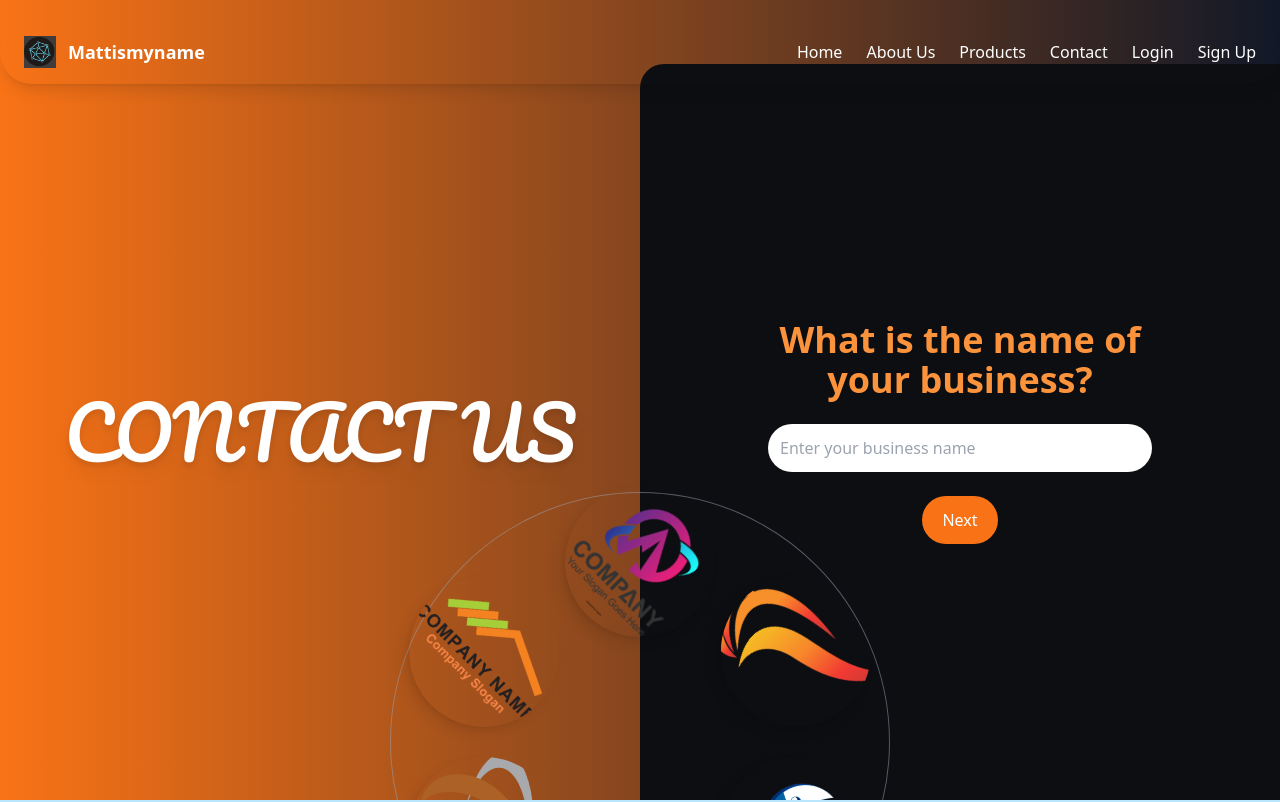
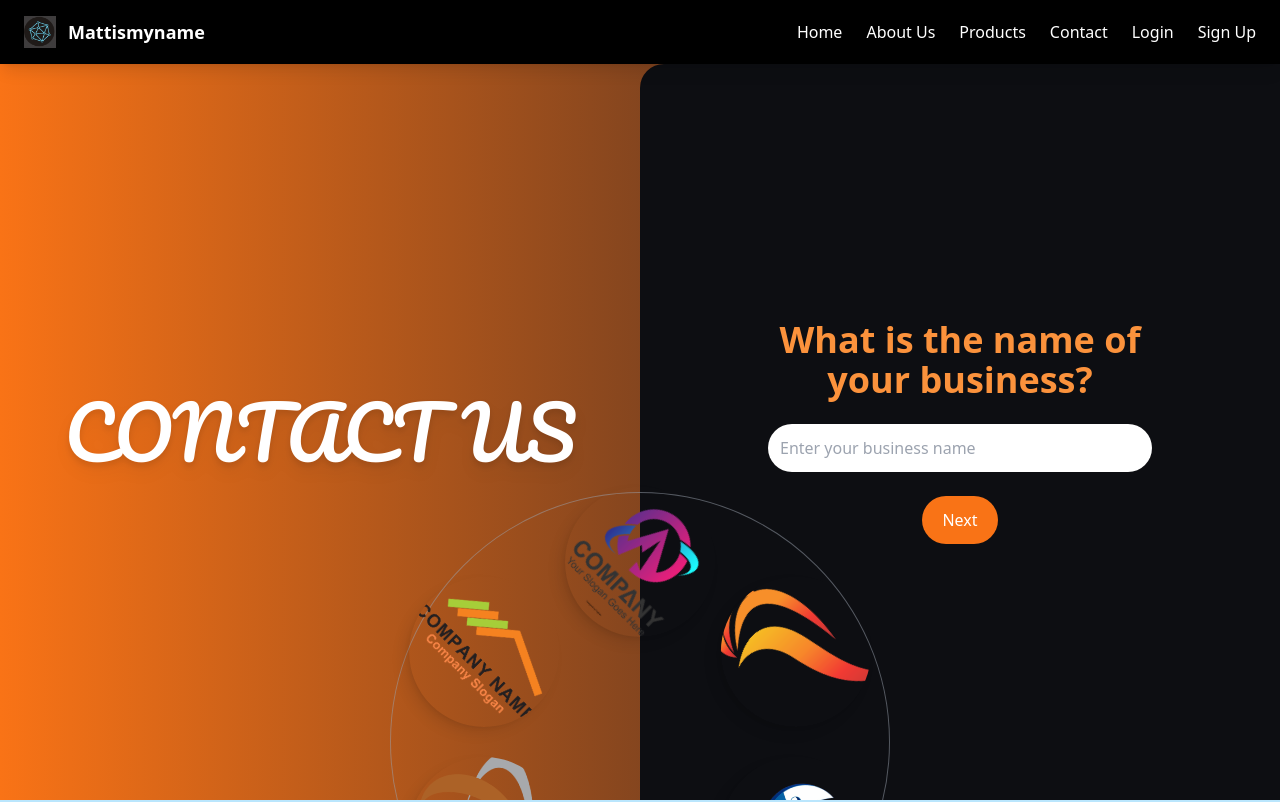
Before and after one commit to dhurvthiside/Influcon, a React (Create React App) app: page /signup in a window 1280 px wide. Shown: the top 802 px of the page. Built offline with nearby package versions, Linux system fonts and the light colour scheme; a web font is replaced by a local one.

Commit message:
Commiting now at 04/02/25

```diff
--- a/src/App.js
+++ b/src/App.js
@@ -9,11 +9,13 @@ import ContactUs from "./Pages/ContactUs";
 import Footer from "./Pages/Footer";
 import Login from "./Pages/Login";
 import SignUp from "./Pages/SignUp";
+import ScrollToTop from "./Components/ScrollToTop";
 import '@fortawesome/fontawesome-free/css/all.min.css';
 
 const App = () => {
   return (
     <Router>
+      <ScrollToTop />
       <Navbar />
       <Routes>
         <Route path="/about-us" element={<AboutUs />} />
--- /dev/null
+++ b/src/Components/ScrollToTop.jsx
@@ -0,0 +1,14 @@
+import { useEffect } from "react";
+import { useLocation } from "react-router-dom";
+
+const ScrollToTop = () => {
+  const { pathname } = useLocation();
+
+  useEffect(() => {
+    window.scrollTo(0, 0);
+  }, [pathname]);
+
+  return null;
+};
+
+export default ScrollToTop;
--- a/src/Pages/Navbar.jsx
+++ b/src/Pages/Navbar.jsx
@@ -4,7 +4,6 @@ import { motion } from "framer-motion";
 import logo from "../Components/Assets/logo.png";
 
 const Navbar = () => {
-  const [isHovered, setIsHovered] = useState(false);
   const [open, setOpen] = useState(false);
 
   return (
@@ -12,15 +11,9 @@ const Navbar = () => {
       initial={{ opacity: 0 }}
       animate={{ opacity: 1 }}
       transition={{ duration: 1 }}
-      className="fixed top-5 left-1/2 transform -translate-x-1/2 z-50 w-full max-w-7xl"
+      className="fixed top-0 left-0 w-full z-50 bg-black"
     >
-      <nav
-        className={`flex items-center justify-between px-6 py-4 rounded-full shadow-lg ${
-          isHovered || open ? "bg-black" : "bg-transparent"
-        } transition-colors duration-500`}
-        onMouseEnter={() => setIsHovered(true)}
-        onMouseLeave={() => setIsHovered(false)}
-      >
+      <nav className="flex items-center justify-between px-6 py-4 shadow-lg">
         {/* Logo */}
         <Link to="/" className="flex items-center">
           <img src={logo} alt="Logo" className="h-8 w-8 mr-3" />
```
